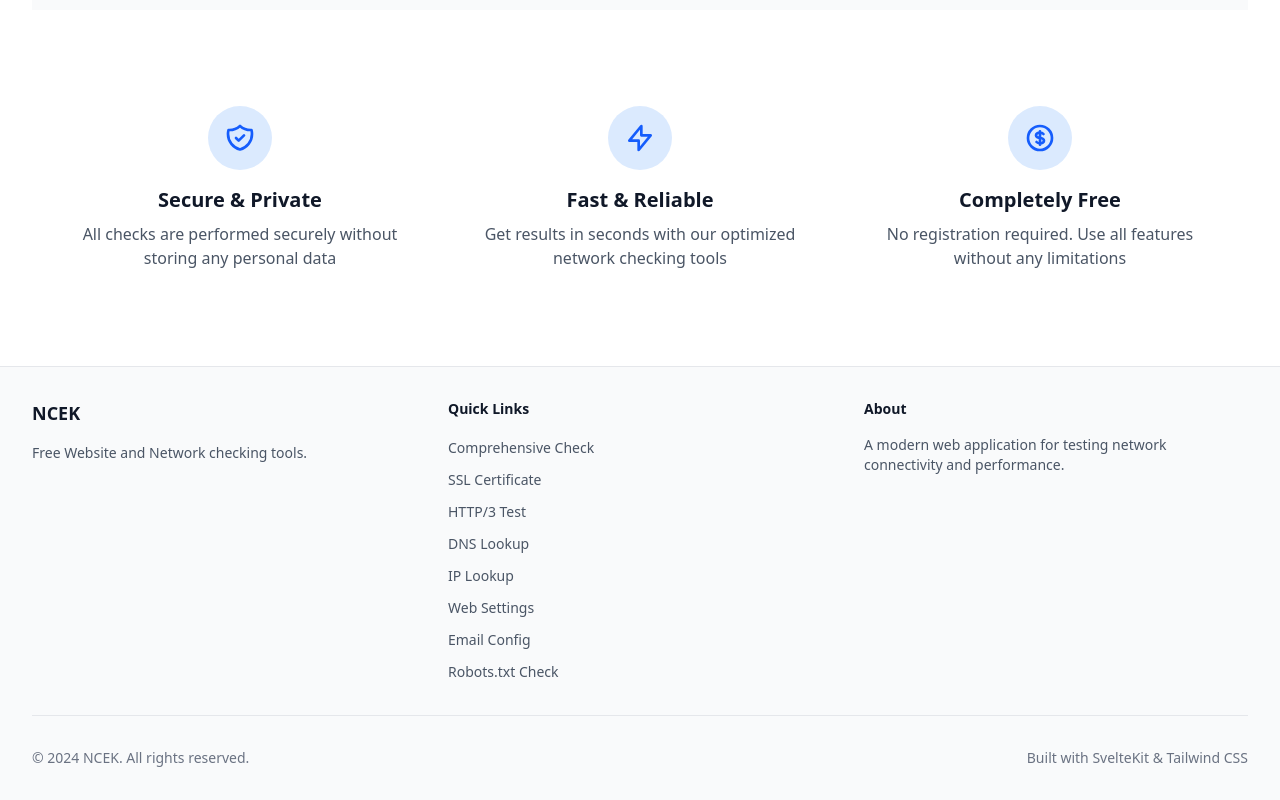
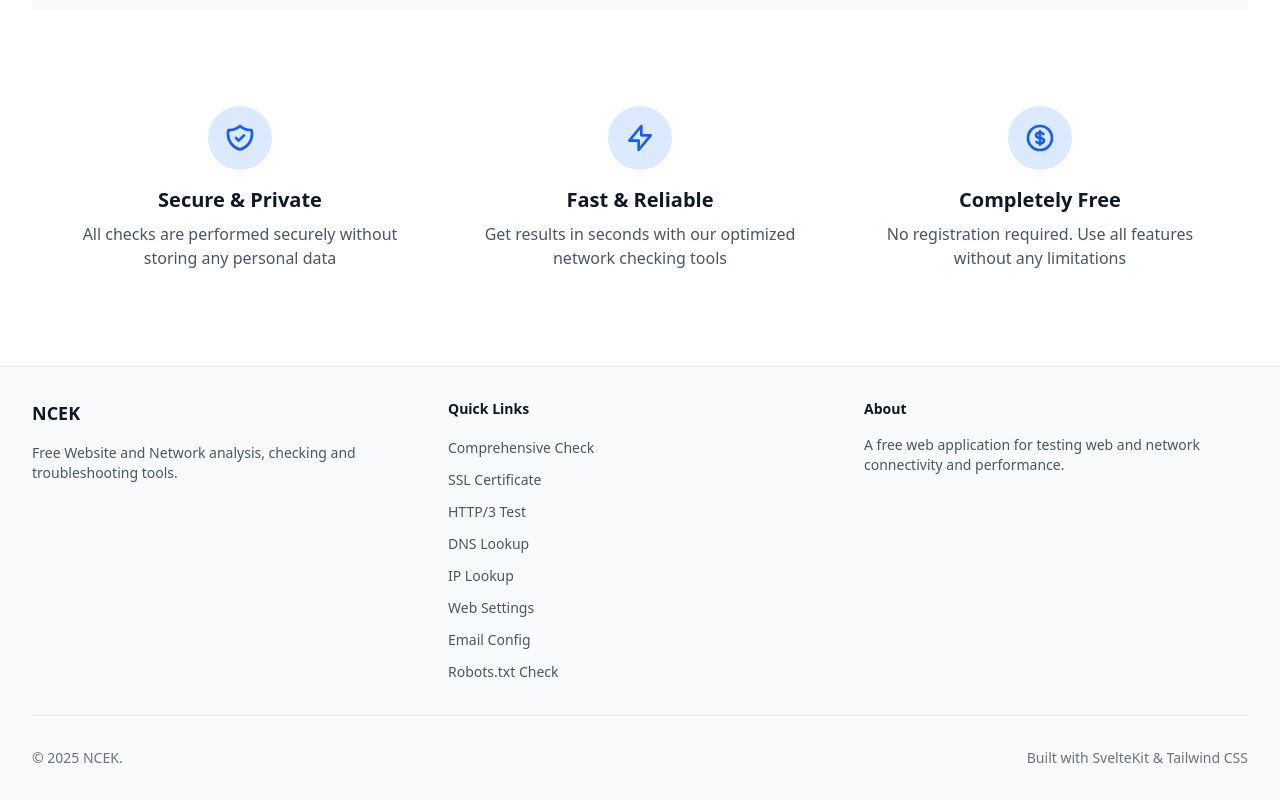
Before and after one commit to ManaSiWibi/ncek, a SvelteKit app: page / in a window 1280 px wide. Shown: the part 1273-2073 px from the top of the page. Built offline with nearby package versions, Linux system fonts and the light colour scheme.

Commit message:
fix footer

```diff
--- a/src/routes/+layout.svelte
+++ b/src/routes/+layout.svelte
@@ -207,7 +207,7 @@
 				<div>
 					<h2 class="text-lg font-semibold text-gray-900 mb-4">NCEK</h2>
 					<p class="text-gray-600 text-sm">
-						Free Website and Network checking tools.
+						Free Website and Network analysis, checking and troubleshooting tools.
 					</p>
 				</div>
 
@@ -262,7 +262,7 @@
 				<div>
 					<h2 class="text-sm font-semibold text-gray-900 mb-4">About</h2>
 					<p class="text-gray-600 text-sm">
-						A modern web application for testing network connectivity and performance.
+						A free web application for testing web and network connectivity and performance.
 					</p>
 				</div>
 			</div>
@@ -271,7 +271,7 @@
 			<div class="mt-8 pt-8 border-t border-gray-200">
 				<div class="flex flex-col md:flex-row justify-between items-center">
 					<p class="text-gray-500 text-sm">
-						© 2024 NCEK. All rights reserved.
+						© 2025 NCEK.
 					</p>
 					<div class="mt-4 md:mt-0">
 						<p class="text-gray-500 text-sm">
```
